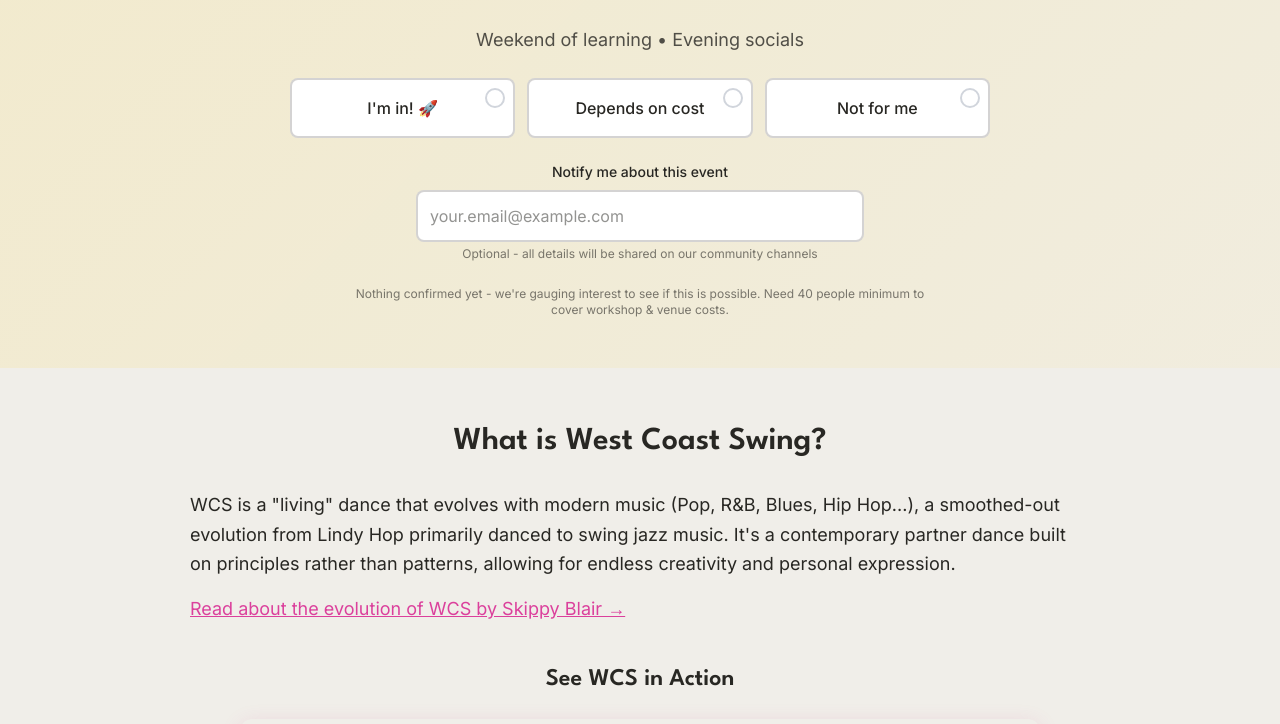
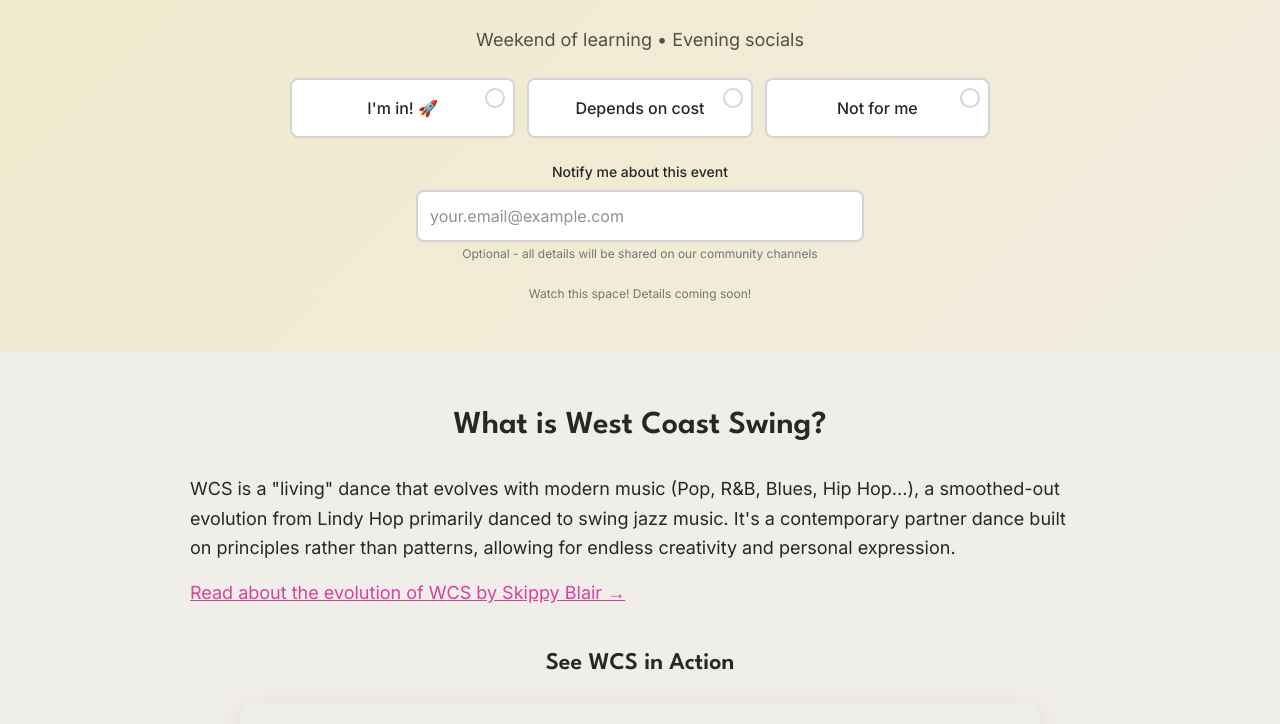
Before and after one commit to Kitri/wcscapetown, a Next.js app: page / in a window 1280 px wide. Shown: the part 1486-2210 px from the top of the page. Built offline with nearby package versions, Linux system fonts and the light colour scheme; grey boxes are pictures that could not be loaded.

Commit message:
Update WeekenderPoll.tsx

```diff
--- a/components/WeekenderPoll.tsx
+++ b/components/WeekenderPoll.tsx
@@ -223,8 +223,7 @@ export default function WeekenderPoll() {
 
         {/* Fine Print */}
         <p className="text-xs text-text-dark/60 mt-6 max-w-[600px] mx-auto">
-          Nothing confirmed yet - we're gauging interest to see if this is possible.
-          Need 40 people minimum to cover workshop & venue costs.
+          Watch this space! Details coming soon!
         </p>
       </div>
     </section>
```
